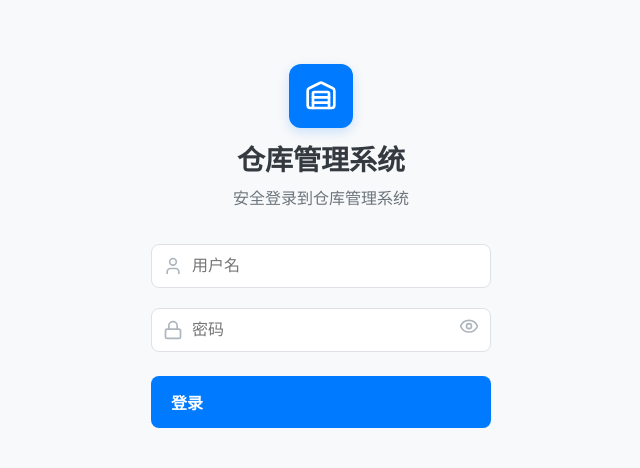
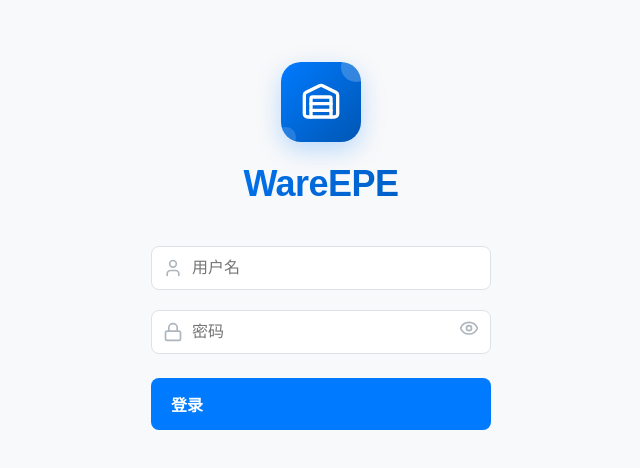
Before and after one commit to AaronYu94/Warehouse_EPE_web, a React (Vite) app: page /login in a window 1280 px wide. Shown: the part 154-622 px from the top of the page, without its empty margins (319-959 px from the left). Built offline with nearby package versions, Linux system fonts and the light colour scheme.

Commit message:
登录页面

```diff
--- a/src/pages/LoginPage.jsx
+++ b/src/pages/LoginPage.jsx
@@ -173,36 +173,54 @@ export default function LoginPage() {
     <div style={loginStyle}>
       <div style={loginFormStyle}>
         {/* 标题和图标 */}
-        <div style={{ textAlign: 'center', marginBottom: '32px' }}>
+        <div style={{ textAlign: 'center', marginBottom: '40px' }}>
           <div style={{
             display: 'inline-flex',
             alignItems: 'center',
             justifyContent: 'center',
-            width: '64px',
-            height: '64px',
-            background: theme.colors.primary,
-            borderRadius: '12px',
-            marginBottom: '16px',
-            boxShadow: `0 4px 12px ${theme.colors.primary}30`
+            width: '80px',
+            height: '80px',
+            background: `linear-gradient(135deg, ${theme.colors.primary} 0%, #0056b3 100%)`,
+            borderRadius: '20px',
+            marginBottom: '20px',
+            boxShadow: `0 8px 25px ${theme.colors.primary}40`,
+            position: 'relative',
+            overflow: 'hidden'
           }}>
-            <Warehouse size={32} color="white" />
+            {/* 背景装饰 */}
+            <div style={{
+              position: 'absolute',
+              top: '-10px',
+              right: '-10px',
+              width: '30px',
+              height: '30px',
+              background: 'rgba(255,255,255,0.2)',
+              borderRadius: '50%'
+            }} />
+            <div style={{
+              position: 'absolute',
+              bottom: '-5px',
+              left: '-5px',
+              width: '20px',
+              height: '20px',
+              background: 'rgba(255,255,255,0.15)',
+              borderRadius: '50%'
+            }} />
+            <Warehouse size={40} color="white" style={{ zIndex: 1 }} />
           </div>
-          <h2 style={{
+          <h1 style={{
             margin: 0,
-            fontSize: '28px',
-            fontWeight: '700',
+            fontSize: '36px',
+            fontWeight: '800',
             color: theme.colors.dark,
-            marginBottom: '8px'
+            letterSpacing: '-0.5px',
+            background: `linear-gradient(135deg, ${theme.colors.primary} 0%, #0056b3 100%)`,
+            WebkitBackgroundClip: 'text',
+            WebkitTextFillColor: 'transparent',
+            backgroundClip: 'text'
           }}>
-            仓库管理系统
-          </h2>
-          <p style={{
-            margin: 0,
-            color: theme.colors.gray[600],
-            fontSize: '16px'
-          }}>
-            安全登录到仓库管理系统
-          </p>
+            WareEPE
+          </h1>
         </div>
 
         <form onSubmit={handleLogin}>
```
Also changed, not shown: 2 other files (tests, documents, lock files or other folders).
